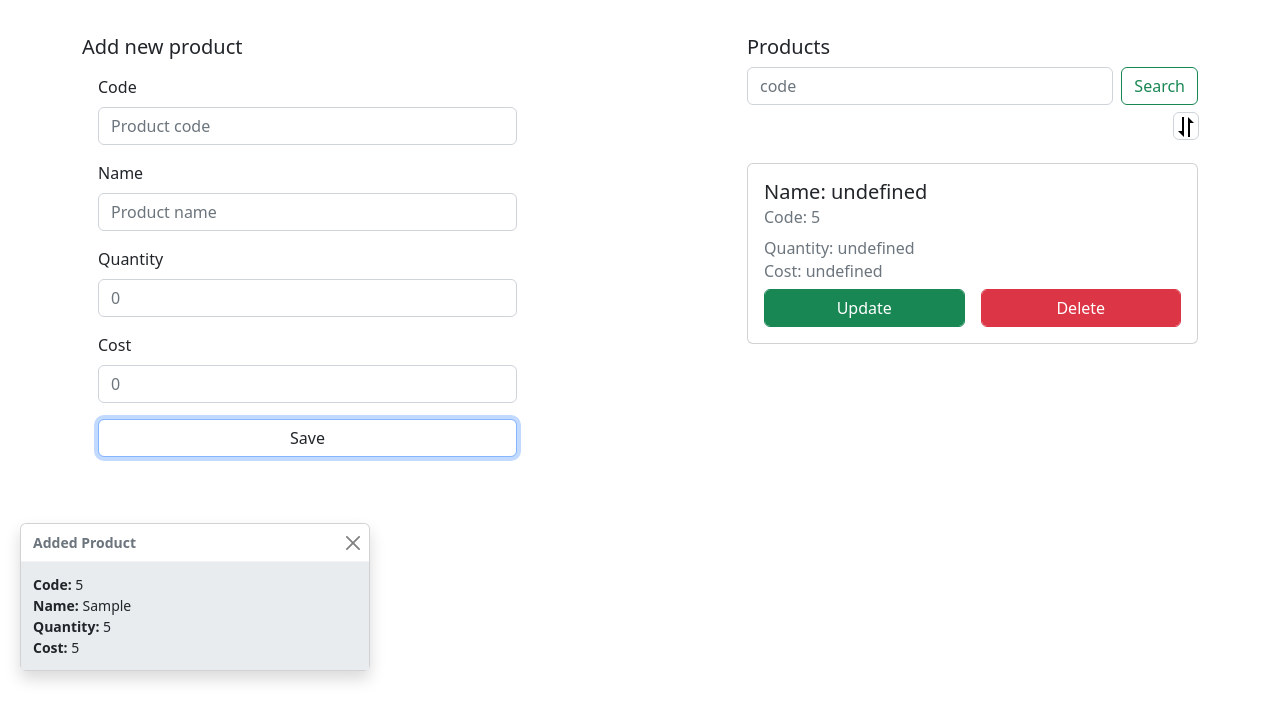
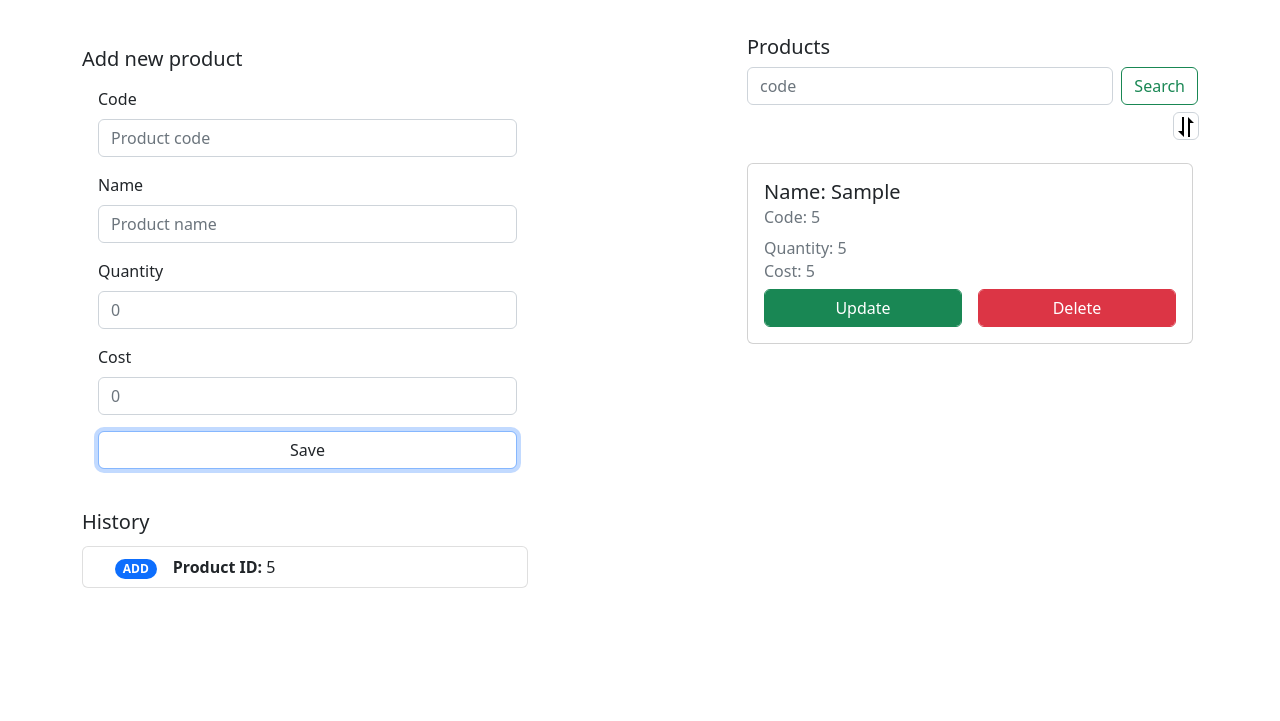
Before and after one commit to Branyoe/InventoryAppV2, a plain HTML site: page index.html in a window 1280 px wide. Both pictures are taken after typing "5", "Sample", "5", "5" into the empty fields and a click on the button "Save". Shown: the part 77-798 px from the top of the page. Drawn offline with nearby package versions, Linux system fonts and the light colour scheme.

Commit message:
feat: History added, Toast removed

```diff
--- a/app.js
+++ b/app.js
@@ -2,6 +2,8 @@ import Alert from "./models/Alert.js";
 import Card from "./models/Card.js";
 import CardsManager from "./models/CardsManager.js";
 import Form from "./models/Form.js";
+import History from "./models/History.js";
+import HistoryItem from "./models/HistoryItem.js";
 import Inventory from "./models/Inventory.js";
 import Product from "./models/Product.js";
 import ToastController from "./models/ToastController.js";
@@ -20,6 +22,8 @@ const form = new Form(
     codeHelper: Utils.selector('codeHelper')
   }
 );
+const historyContainer = Utils.selector('historyContainer');
+const history = new History(historyContainer);
 const inventory = new Inventory();
 const saveBtn = Utils.selector('btn-submit');
 const searchBtn = Utils.selector('btn-search');
@@ -86,9 +90,10 @@ function deleteProduct(code) {
     action: 'Deleted Product',
     ...inventory.search(code).getValue
   })
-  toastComponent.show();
+  inventory.delete(code);
   cardsManager.deleteCard(code);
-  inventory.delete(code);
+  // toastComponent.show();
+  history.add(new HistoryItem("DELETE", code));
 }
 
 function updateProduct(code) {
@@ -105,7 +110,8 @@ function saveBtnHandleUpdate() {
     action: 'Updated Product',
     ...inventory.search(codeForUpdate).getValue
   })
-  toastComponent.show();
+  // toastComponent.show();
+  history.add(new HistoryItem("UPDATE", codeForUpdate));
   setSaveBtnMode(false);
   updateFlag = false;
 }
@@ -116,20 +122,21 @@ function saveBtnHandleAdd() {
     return;
   }
   form.showCodeHelper(false);
-  const newProducto = new Product(form.getValue);
-  inventory.add(newProducto);
+  const newProduct = new Product(form.getValue);
+  inventory.add(newProduct);
 
   const card = new Card(
-    newProducto,
+    newProduct,
     code => deleteProduct(code),
     code => updateProduct(code)
   )
   cardsManager.add(card);
   toastComponent.set({
     action: 'Added Product',
-    ...newProducto.getValue
+    ...newProduct.getValue
   })
-  toastComponent.show();
+  // toastComponent.show();
+  history.add(new HistoryItem("ADD", newProduct.getCode));
 }
 
 function setSaveBtnMode(isUpdate) {
--- a/index.html
+++ b/index.html
@@ -35,7 +35,7 @@
         <div class="container">
         </div>
         <div class="row pt-3">
-          <div class="col-lg-5">
+          <div class="col-lg-5 left-col">
             <div class="form">
               <h5>Add new product</h5>
               <div class="m-3">
@@ -58,6 +58,13 @@
               </div>
               <div class="m-3">
                 <button id="btn-submit" class="btn btn-primary form-control">Save</button>
+              </div>
+            </div>
+            <div class="history">
+              <h5 class="pb-1">History</h5>
+              <div class="history-container">
+                <ul class="list-group" id="historyContainer">
+                </ul>
               </div>
             </div>
           </div>
--- a/models/Card.js
+++ b/models/Card.js
@@ -13,9 +13,9 @@ export default class Card {
   //********Methods********
   constructor(product, handleDelete, handleUpdate) {
     this.code = product.getCode;
-    this.name = product.getName;
-    this.quantity = product.getQuantity;
-    this.cost = product.getCost;
+    this.name = product.name;
+    this.quantity = product.quantity;
+    this.cost = product.cost;
     this.deleteBtn.addEventListener('click', () => handleDelete(this.code));
     this.updateBtn.addEventListener('click', () => handleUpdate(this.code));
   }
--- a/models/Form.js
+++ b/models/Form.js
@@ -52,8 +52,8 @@ export default class Form{
   //setters
   setValue(product){
     this.#codeInp.value = product.getCode;
-    this.#nameInp.value = product.getName;
-    this.#quantityInp.value = product.getQuantity;
-    this.#costInp.value = product.getCost;
+    this.#nameInp.value = product.name;
+    this.#quantityInp.value = product.quantity;
+    this.#costInp.value = product.cost;
   }
 }
--- /dev/null
+++ b/models/History.js
@@ -0,0 +1,11 @@
+export default class History{
+  constructor(historyContainer){
+    this.historyContainer = historyContainer;
+  }
+
+
+
+  add(histroyItem){
+    this.historyContainer.prepend(histroyItem.render());
+  }
+}
--- /dev/null
+++ b/models/HistoryItem.js
@@ -0,0 +1,35 @@
+export default class HistoryItem{
+
+
+  constructor(action, productCode) {
+    this.action = action;
+    this.productCode = productCode;
+    this.historyItemContainer = document.createElement("li");
+    this.actionContainer = document.createElement("span");
+    this.labelContainer = document.createElement("span");
+
+    this.labelContainer.classList.add("bold");
+    this.labelContainer.innerHTML = 'Product ID: ';
+
+    this.historyItemContainer.classList.add("list-group-item");
+
+    this.actionContainer.classList.add("mx-3");
+    if(this.action === "DELETE"){
+      this.actionContainer.innerHTML = "DELETE";
+      this.actionContainer.classList.add("badge", "rounded-pill", "text-bg-danger");
+    }
+    if(this.action === "ADD"){
+      this.actionContainer.innerHTML = "ADD";
+      this.actionContainer.classList.add("badge", "rounded-pill", "text-bg-primary");
+    }
+    if(this.action === "UPDATE"){
+      this.actionContainer.innerHTML = "UPDATE";
+      this.actionContainer.classList.add("badge", "rounded-pill", "text-bg-success");
+    }
+  }
+
+  render(){
+    this.historyItemContainer.append(this.actionContainer, this.labelContainer, this.productCode);
+    return this.historyItemContainer;
+  }
+}
--- a/styles.css
+++ b/styles.css
@@ -1,5 +1,50 @@
 .bg-blue{
   background-color: rgb(29, 29, 252);
+}
+
+.left-col{
+  display: flex;
+  flex-direction: column;
+  justify-content: space-around;
+}
+
+.history-container{
+  height: 180px;
+  padding-right: 5px;
+  overflow: scroll;
+}
+
+.history-container::-webkit-scrollbar{
+  background-color: transparent;
+  width: .7rem;
+}
+
+.history-container::-webkit-scrollbar-thumb{
+  background: #e9ecef;
+  border-radius: 30px;
+}
+.history{
+  /* outline: solid black 1px; */
+  height: 200px;
+}
+
+
+
+#cardsContainer{
+  padding-right: 5px;
+  overflow: scroll;
+  height: 70vh;
+}
+
+
+#cardsContainer::-webkit-scrollbar{
+  background-color: transparent;
+  width: .7rem;
+}
+
+#cardsContainer::-webkit-scrollbar-thumb{
+  background: #e9ecef;
+  border-radius: 30px;
 }
 
 .navbar{
```
